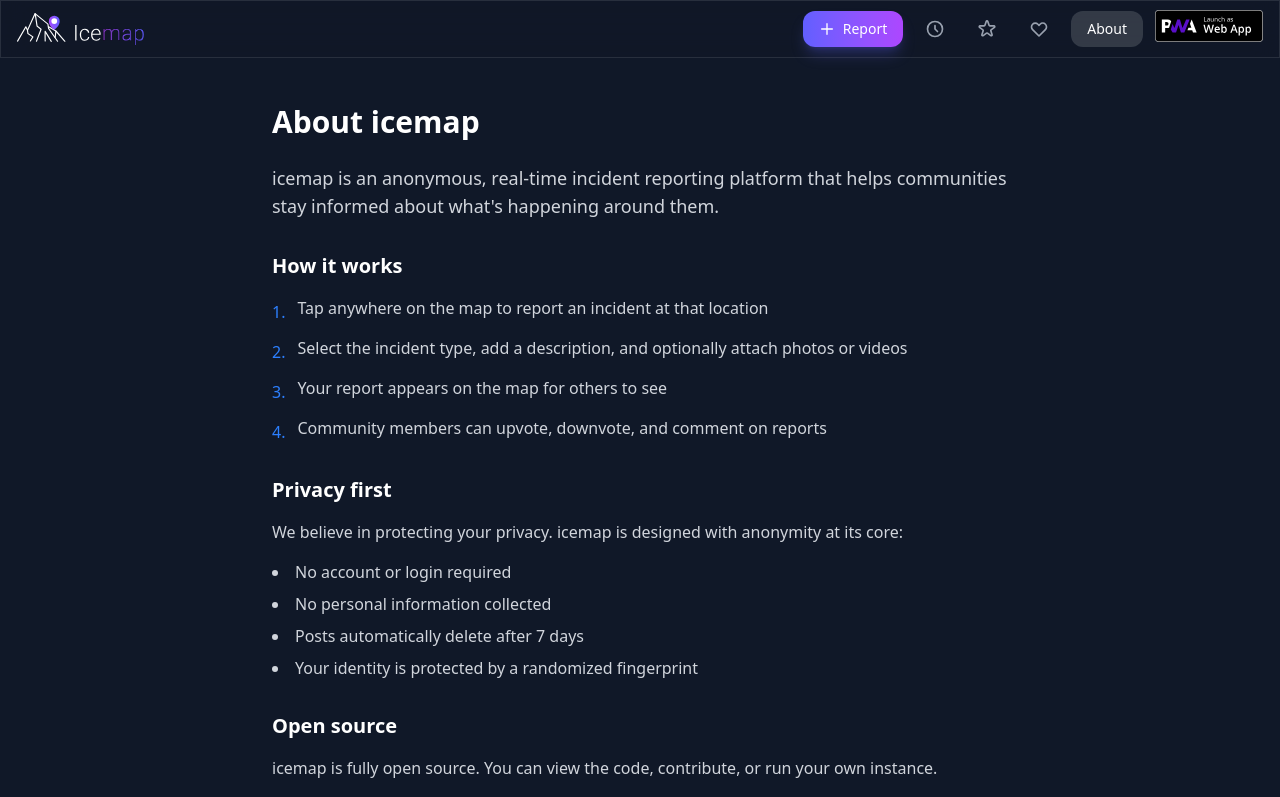
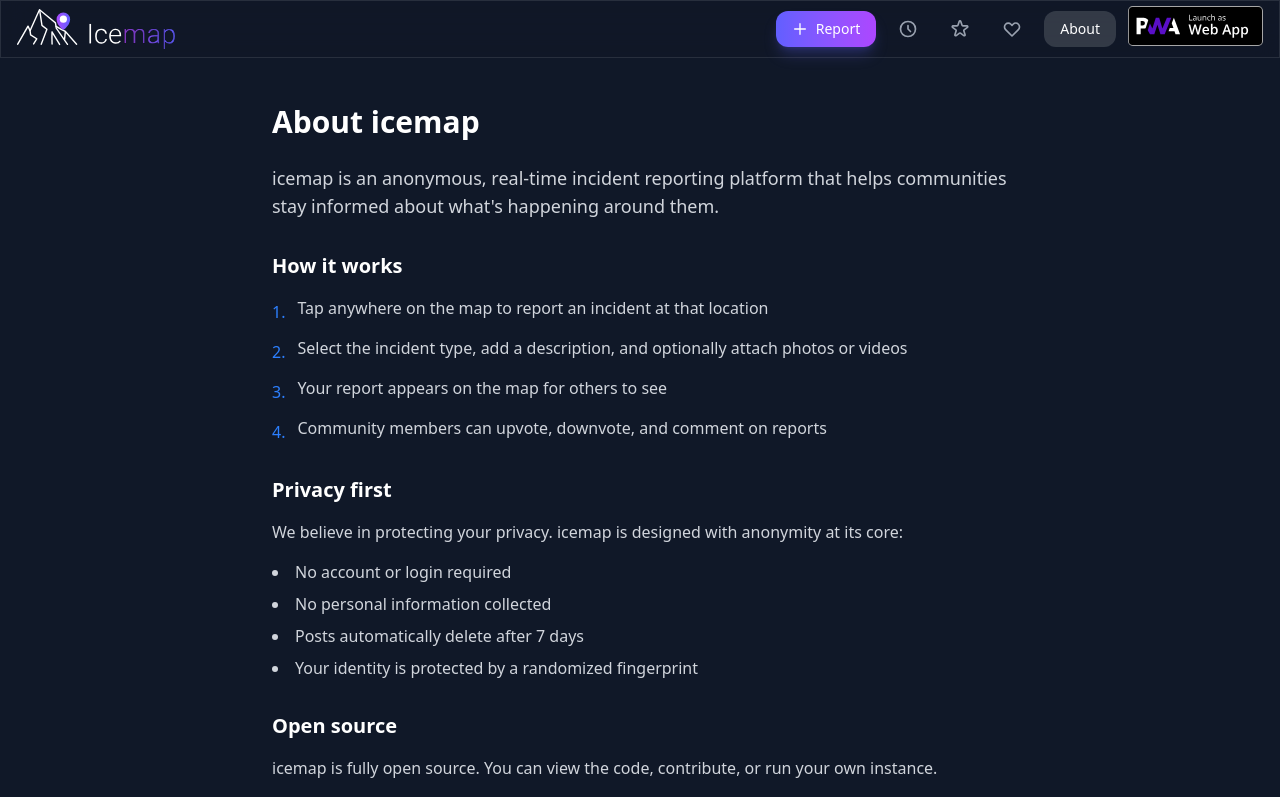
Before and after one commit to profullstack/icemap.app, a Next.js app in the folder apps/web/: page /about in a window 1280 px wide. Shown: the top 797 px of the page. Built offline with nearby package versions, Linux system fonts and the light colour scheme.

Commit message:
feat: update image dimensions for Header and InstallButton components

```diff
--- a/apps/web/src/components/Header.tsx
+++ b/apps/web/src/components/Header.tsx
@@ -44,9 +44,9 @@
           <Image
             src="/logo.svg"
             alt="icemap"
-            width={120}
-            height={32}
-            className="h-8 w-auto"
+            width={150}
+            height={40}
+            className="h-10 w-auto"
             priority
           />
         </Link>
--- a/apps/web/src/components/InstallButton.tsx
+++ b/apps/web/src/components/InstallButton.tsx
@@ -85,9 +85,9 @@
         <Image
           src="/PWA-dark-en.svg"
           alt="Install as Progressive Web App"
-          width={120}
-          height={36}
-          className="h-8 w-auto"
+          width={150}
+          height={45}
+          className="h-10 w-auto"
         />
       </button>
 
```
